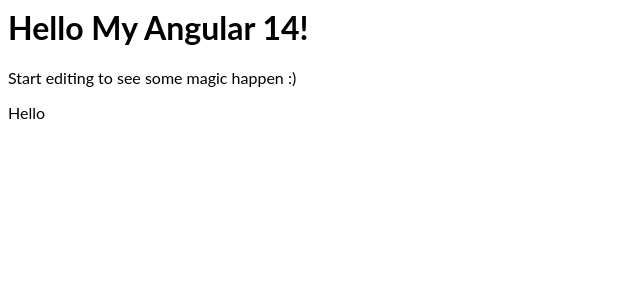
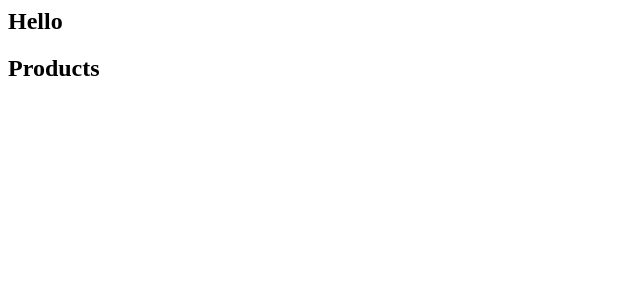
Before and after one commit to desh200/angular-ivy-rwdah2, an Angular app: page / in a window 1280 px wide. Shown: the top 300 px of the page, without its empty margins (0-640 px from the left). Built offline with nearby package versions, Linux system fonts and the light colour scheme.

Commit message:
2 files modified

```diff
--- a/src/app/app.component.ts
+++ b/src/app/app.component.ts
@@ -2,7 +2,7 @@
 
 @Component({
   selector: 'my-app',
-  templateUrl: './app.component.html',
+  template: `<h2>Hello</h2><h2>Products</h2>`,
   styleUrls: [ './app.component.css' ]
 })
 export class AppComponent  {
--- a/src/app/app.module.ts
+++ b/src/app/app.module.ts
@@ -4,10 +4,11 @@
 
 import { AppComponent } from './app.component';
 import { HelloComponent } from './hello.component';
+import { ProductsComponet } from './products.component';
 
 @NgModule({
   imports:      [ BrowserModule, FormsModule ],
-  declarations: [ AppComponent, HelloComponent ],
+  declarations: [ AppComponent, HelloComponent, ProductsComponet ],
   bootstrap:    [ AppComponent ]
 })
 export class AppModule { }
```
